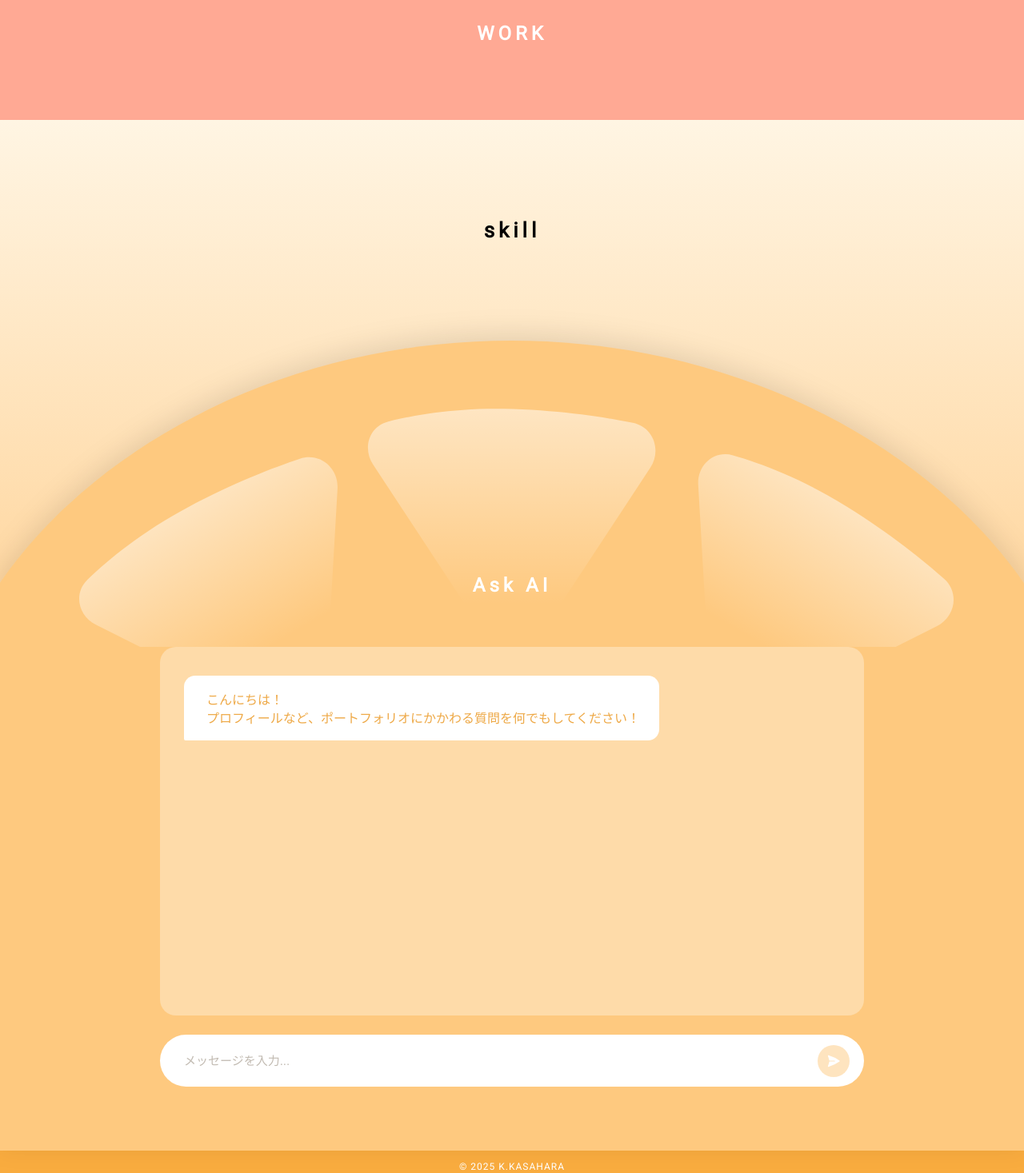
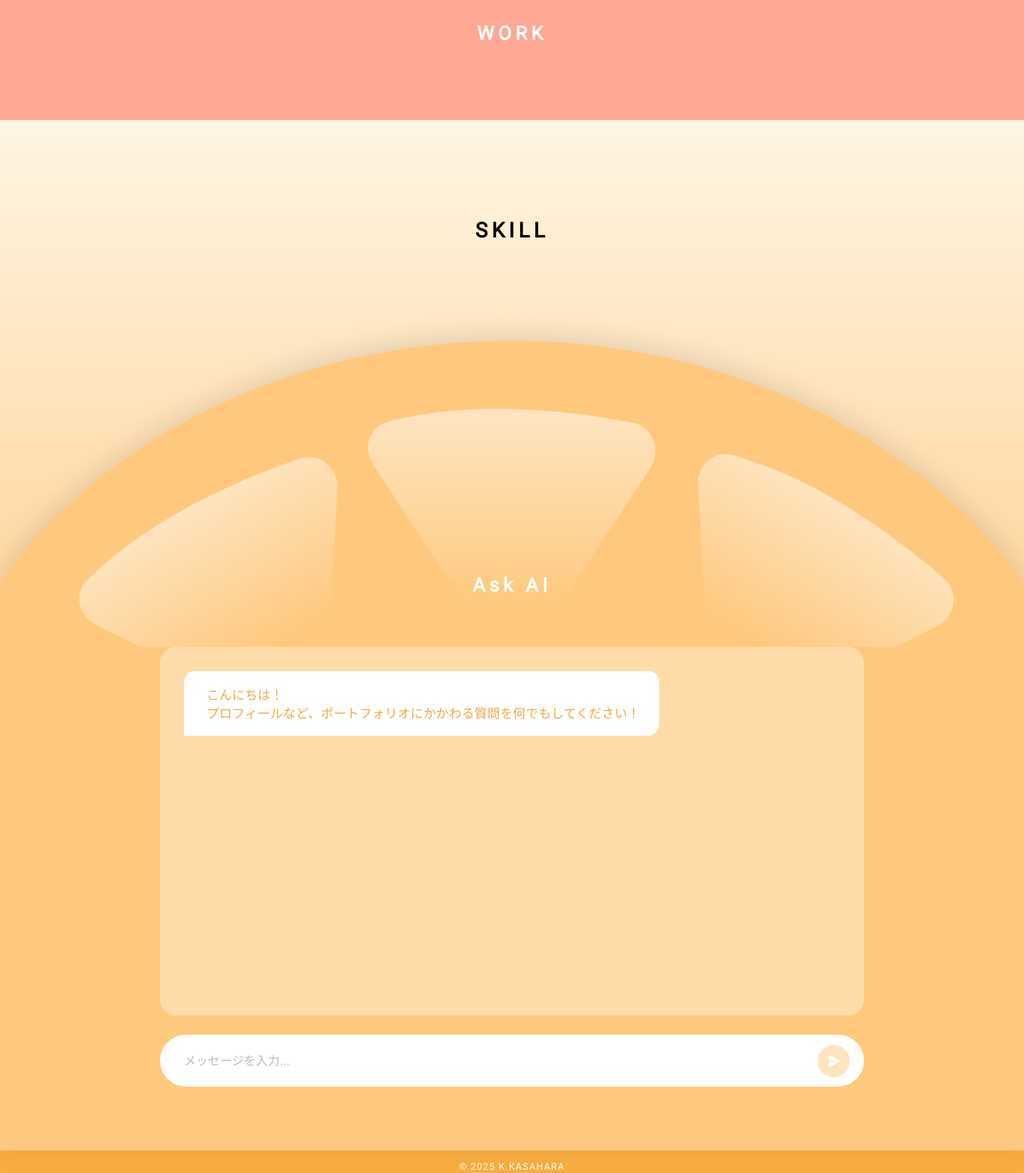
Before and after one commit to apricotn18/portfolio, a Next.js app: page / in a window 1280 px wide. Shown: the part 894-2361 px from the top of the page at 80% size. Built offline with nearby package versions, Linux system fonts and the light colour scheme.

Commit message:
style: チャットウィンドウの余白調整とSkillタイトルを大文字に修正

```diff
--- a/src/components/askAI/styles.module.scss
+++ b/src/components/askAI/styles.module.scss
@@ -30,7 +30,7 @@
 	display: flex;
 	flex-direction: column;
 	height: calc(100% - 99px);
-	padding: 36px 30px;
+	padding: 30px 30px 14px;
 	border-radius: 20px;
 	overflow-y: auto;
 	background-color: #FEDBA9;
@@ -43,7 +43,7 @@
 }
 
 .message {
-	margin: 0 0 18px;
+	margin: 0 0 15px;
 	padding: 20px 24px 16px;
 	border-radius: 14px;
 	max-width: 85%;
--- a/src/components/skill/Skill.tsx
+++ b/src/components/skill/Skill.tsx
@@ -20,7 +20,7 @@ export default function Skill() {
 		<section id="skill" className={styles.skill}>
 			<div className={styles.inner}>
 				<h2 className={styles.title}>
-					skill
+					SKILL
 				</h2>
 				{/* <div className={styles.column}>
 					<div className={styles.chartWrapper}>
```
